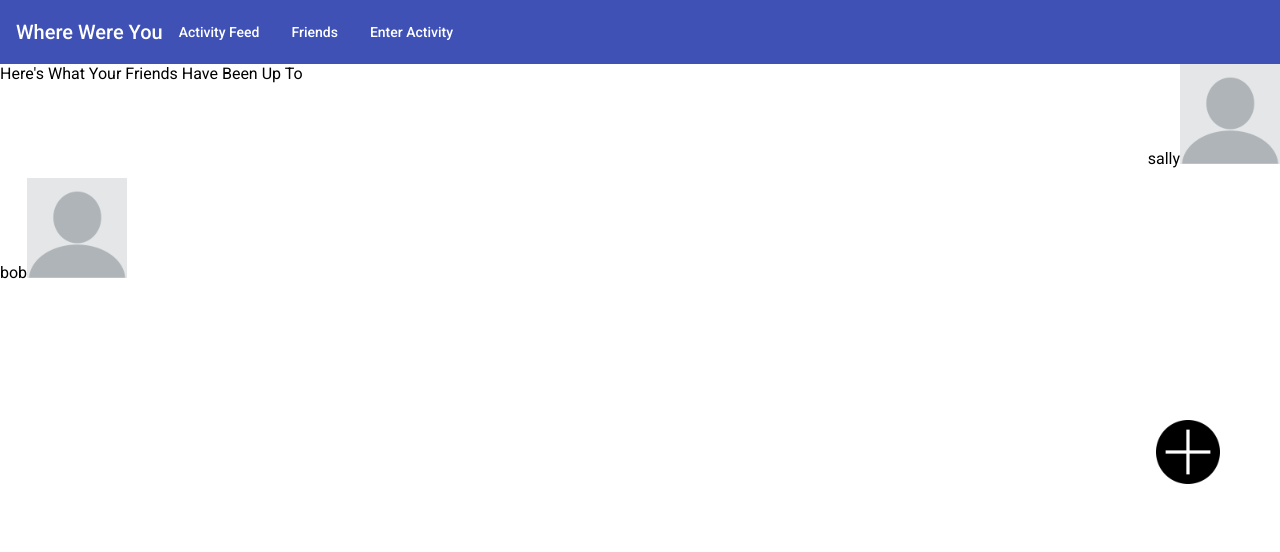
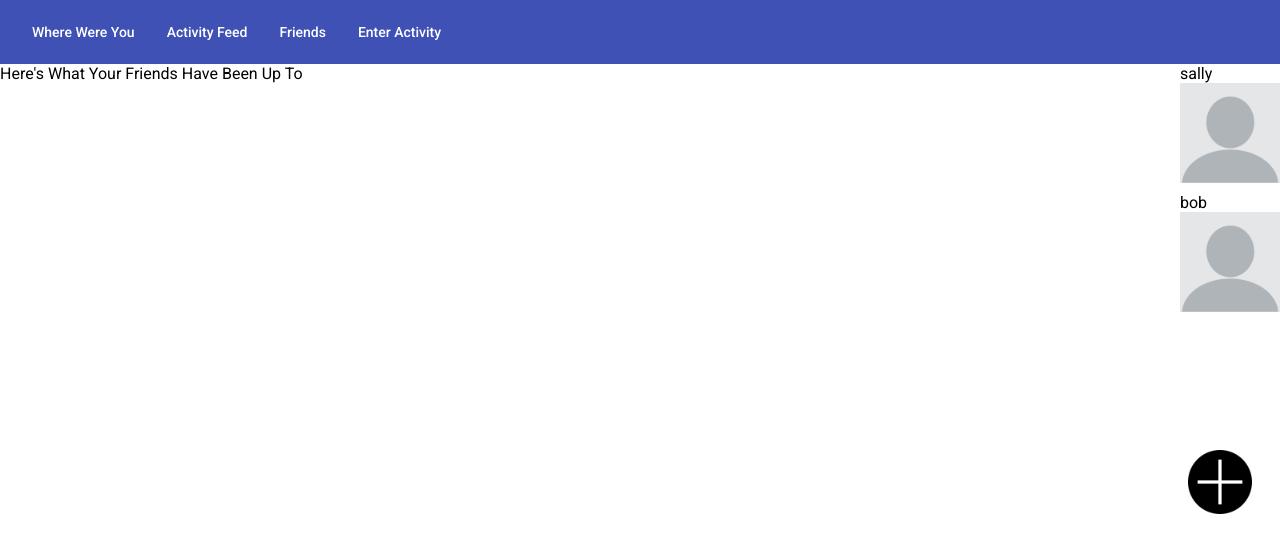
Before and after one commit to brynnwharton/2020-481-Team8, an Angular app in the folder where-were-you/: page /friends in a window 1280 px wide. Shown: the top 552 px of the page. Built offline with nearby package versions, Linux system fonts and the light colour scheme.

Commit message:
updtaing friends component

```diff
--- a/where-were-you/src/app/app.component.html
+++ b/where-were-you/src/app/app.component.html
@@ -1,6 +1,6 @@
   <mat-toolbar color="primary">
     <mat-toolbar-row>
-      <h1>Where Were You</h1>
+      <a mat-button [routerLink]="'/'"> Where Were You </a>
       <span class="menu-spacer"></span>
       <div>
         <a mat-button [routerLink]="'/activity-feed'"> Activity Feed </a>
--- a/where-were-you/src/app/friends/friends.component.css
+++ b/where-were-you/src/app/friends/friends.component.css
@@ -6,7 +6,11 @@
 }
 .one{
   grid-column: 1 / 4;
-  grid-row: 1 / 2;
+  grid-row: 1;
+}
+.spacer{
+  grid-column: 1/4;
+  grid-row: 2;
 }
 .friend{
   display: grid;
--- a/where-were-you/src/app/friends/friends.component.html
+++ b/where-were-you/src/app/friends/friends.component.html
@@ -5,6 +5,7 @@
 <body>
   <div class="wrapper" id="wrapper">
     <div class="one">Here's What Your Friends Have Been Up To</div>
+    <p class="spacer"></p>
     <div class="plus" id="add"><button class="plusButton"><img class="plusImg" src="../../assets/img/plusButton.png" alt="plus button"></button></div>
   </div>
 </body>
--- a/where-were-you/src/app/friends/friends.component.ts
+++ b/where-were-you/src/app/friends/friends.component.ts
@@ -6,6 +6,7 @@ function displayPerson(name: string) {
   const newDiv = document.createElement("div")
   newDiv.appendChild(document.createTextNode(name))
   newDiv.className = "friend"
+  newDiv.setAttribute("style", "display: grid")
 
   const newImg = document.createElement("img")
   newImg.src = "../../assets/img/blankAvatar.jpg"
```
